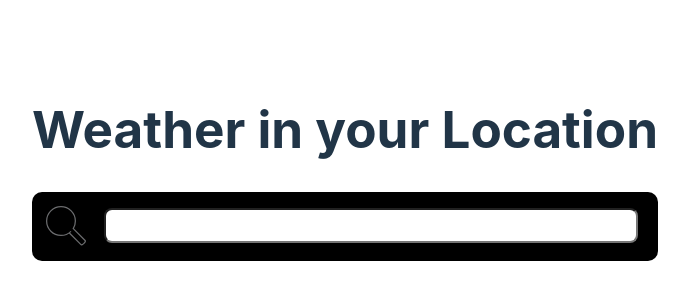
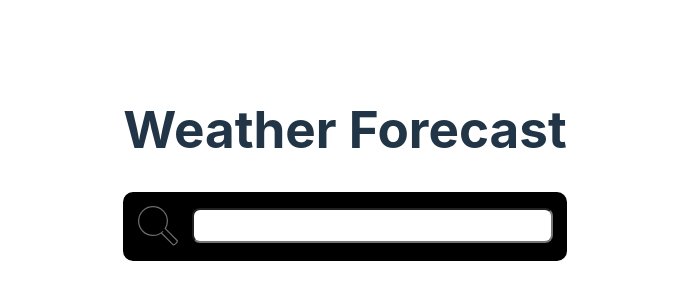
Before and after one commit to Horacaz/weather-app-react-vite, a React (Vite) app: page / in a window 1280 px wide. Shown: the part 236-536 px from the top of the page, without its empty margins (295-984 px from the left). Built offline with nearby package versions, Linux system fonts and the light colour scheme.

Commit message:
Modified App title.

```diff
--- a/src/App.tsx
+++ b/src/App.tsx
@@ -23,7 +23,7 @@ function App() {
 
   return (
     <>
-      <h1>Weather in your Location</h1>
+      <h1>Weather Forecast</h1>
       <SearchLocation onChange={onChangeCallBack} onClick={onClickCallBack} />
       {currentForecast && location && (
         <CurrentForecast forecast={currentForecast} location={location} />
--- a/src/index.css
+++ b/src/index.css
@@ -55,6 +55,9 @@ button:focus-visible {
   outline: 4px auto -webkit-focus-ring-color;
 }
 
+h1 {
+  text-align: center;
+}
 @media (prefers-color-scheme: light) {
   :root {
     color: #213547;
```
